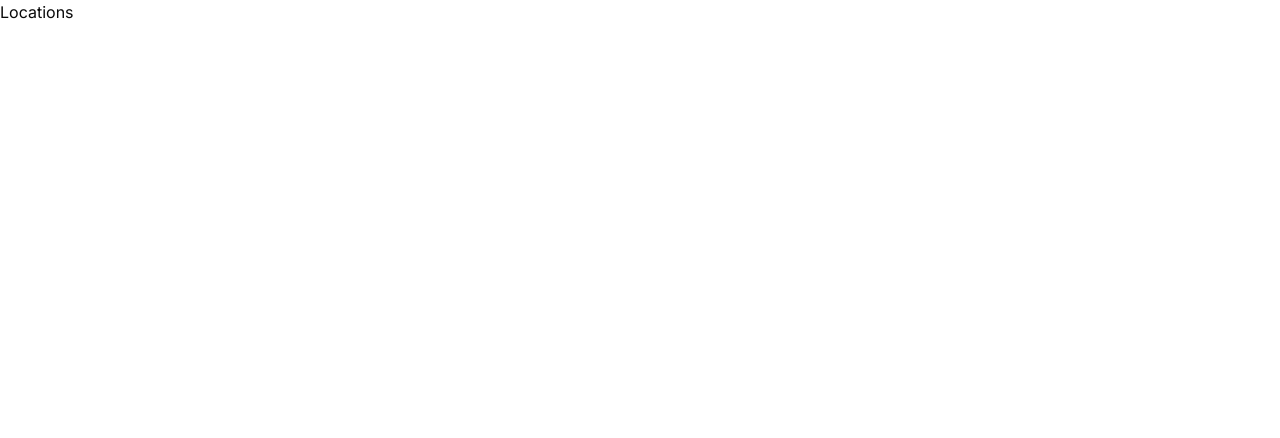
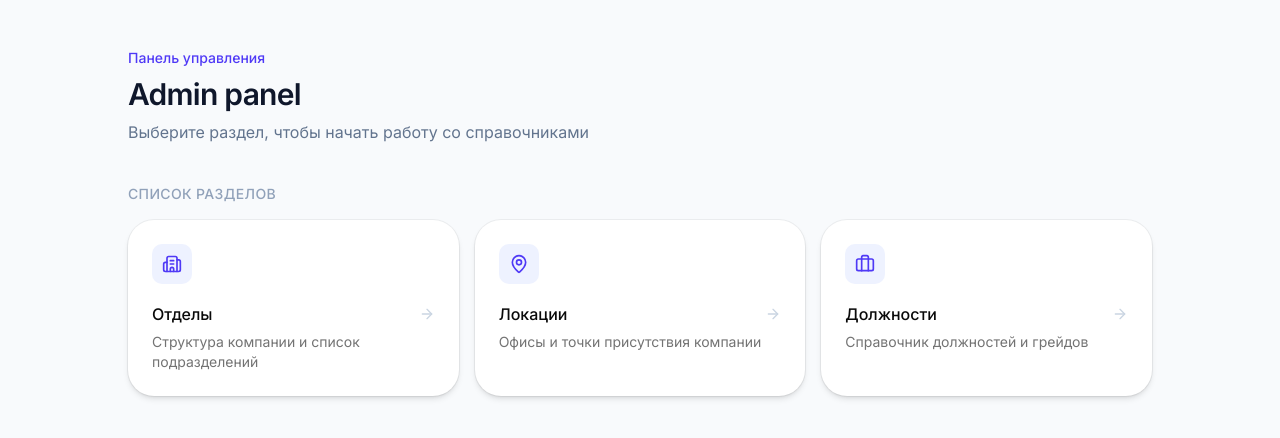
Before and after one commit to naturalnayasmetanka/ds, a Next.js app in the folder frontend/: page / in a window 1280 px wide. Shown: the top 438 px of the page. Built offline with nearby package versions, Linux system fonts and the light colour scheme.

Commit message:
Update pages

```diff
--- a/frontend/package.json
+++ b/frontend/package.json
@@ -12,7 +12,7 @@
     "@base-ui/react": "^1.5.0",
     "class-variance-authority": "^0.7.1",
     "clsx": "^2.1.1",
-    "lucide-react": "^1.18.0",
+    "lucide-react": "^1.20.0",
     "next": "16.2.9",
     "react": "19.2.4",
     "react-dom": "19.2.4",
--- a/frontend/src/app/page.tsx
+++ b/frontend/src/app/page.tsx
@@ -1,4 +1,11 @@
-import Locations from "./locations/page";
+import Link from "next/link";
+import { ArrowRight, Briefcase, Building2, MapPin } from "lucide-react";
+import {
+  Card,
+  CardDescription,
+  CardHeader,
+  CardTitle,
+} from "@/components/ui/card";
 
 import type { Metadata } from "next";
 
@@ -7,6 +14,69 @@
   description: "Home page",
 };
 
-export default function Home() {
-  return <Locations />;
+const sections = [
+  {
+    href: "/departments",
+    title: "Отделы",
+    description: "Структура компании и список подразделений",
+    icon: Building2,
+  },
+  {
+    href: "/locations",
+    title: "Локации",
+    description: "Офисы и точки присутствия компании",
+    icon: MapPin,
+  },
+  {
+    href: "/positions",
+    title: "Должности",
+    description: "Справочник должностей и грейдов",
+    icon: Briefcase,
+  },
+];
+
+export default function AdminPage() {
+  return (
+    <div className="min-h-screen bg-slate-50 px-6 py-12">
+      <div className="mx-auto max-w-5xl">
+        <header className="mb-10">
+          <p className="mb-2 text-sm font-medium text-indigo-600">
+            Панель управления
+          </p>
+          <h1 className="text-3xl font-semibold tracking-tight text-slate-900">
+            Admin panel
+          </h1>
+          <p className="mt-2 text-slate-500">
+            Выберите раздел, чтобы начать работу со справочниками
+          </p>
+        </header>
+
+        <h2 className="mb-4 text-sm font-medium uppercase tracking-wide text-slate-400">
+          Список разделов
+        </h2>
+
+        <div className="grid gap-4 sm:grid-cols-2 lg:grid-cols-3">
+          {sections.map((section) => {
+            const Icon = section.icon;
+            return (
+              <Link key={section.href} href={section.href} className="group">
+                <Card className="h-full transition-all hover:border-indigo-300 hover:shadow-md">
+                  <CardHeader>
+                    <div className="mb-3 inline-flex h-10 w-10 items-center justify-center rounded-lg bg-indigo-50 text-indigo-600">
+                      <Icon className="h-5 w-5" />
+                    </div>
+                    <CardTitle className="flex items-center justify-between">
+                      {section.title}
+                      <ArrowRight className="h-4 w-4 text-slate-300 transition-transform group-hover:translate-x-1 group-hover:text-indigo-600" />
+                    </CardTitle>
+                    <CardDescription>{section.description}</CardDescription>
+                  </CardHeader>
+                </Card>
+              </Link>
+            );
+          })}
+        </div>
+      </div>
+    </div>
+  );
 }
--- /dev/null
+++ b/frontend/src/components/ui/card.tsx
@@ -0,0 +1,100 @@
+import * as React from "react"
+
+import { cn } from "@/lib/utils"
+
+function Card({
+  className,
+  size = "default",
+  ...props
+}: React.ComponentProps<"div"> & { size?: "default" | "sm" }) {
+  return (
+    <div
+      data-slot="card"
+      data-size={size}
+      className={cn(
+        "group/card flex flex-col gap-(--card-spacing) overflow-hidden rounded-4xl bg-card py-(--card-spacing) text-sm text-card-foreground shadow-md ring-1 ring-foreground/5 [--card-spacing:--spacing(6)] has-[>img:first-child]:pt-0 data-[size=sm]:[--card-spacing:--spacing(4)] dark:ring-foreground/10 *:[img:first-child]:rounded-t-4xl *:[img:last-child]:rounded-b-4xl",
+        className
+      )}
+      {...props}
+    />
+  )
+}
+
+function CardHeader({ className, ...props }: React.ComponentProps<"div">) {
+  return (
+    <div
+      data-slot="card-header"
+      className={cn(
+        "group/card-header @container/card-header grid auto-rows-min items-start gap-1.5 rounded-t-4xl px-(--card-spacing) has-data-[slot=card-action]:grid-cols-[1fr_auto] has-data-[slot=card-description]:grid-rows-[auto_auto] [.border-b]:pb-(--card-spacing)",
+        className
+      )}
+      {...props}
+    />
+  )
+}
+
+function CardTitle({ className, ...props }: React.ComponentProps<"div">) {
+  return (
+    <div
+      data-slot="card-title"
+      className={cn("font-heading text-base font-medium", className)}
+      {...props}
+    />
+  )
+}
+
+function CardDescription({ className, ...props }: React.ComponentProps<"div">) {
+  return (
+    <div
+      data-slot="card-description"
+      className={cn("text-sm text-muted-foreground", className)}
+      {...props}
+    />
+  )
+}
+
+function CardAction({ className, ...props }: React.ComponentProps<"div">) {
+  return (
+    <div
+      data-slot="card-action"
+      className={cn(
+        "col-start-2 row-span-2 row-start-1 self-start justify-self-end",
+        className
+      )}
+      {...props}
+    />
+  )
+}
+
+function CardContent({ className, ...props }: React.ComponentProps<"div">) {
+  return (
+    <div
+      data-slot="card-content"
+      className={cn("px-(--card-spacing)", className)}
+      {...props}
+    />
+  )
+}
+
+function CardFooter({ className, ...props }: React.ComponentProps<"div">) {
+  return (
+    <div
+      data-slot="card-footer"
+      className={cn(
+        "flex items-center rounded-b-4xl px-(--card-spacing) [.border-t]:pt-(--card-spacing)",
+        className
+      )}
+      {...props}
+    />
+  )
+}
+
+export {
+  Card,
+  CardHeader,
+  CardFooter,
+  CardTitle,
+  CardAction,
+  CardDescription,
+  CardContent,
+}
```
Also changed, not shown: 1 other file (tests, documents, lock files or other folders).
